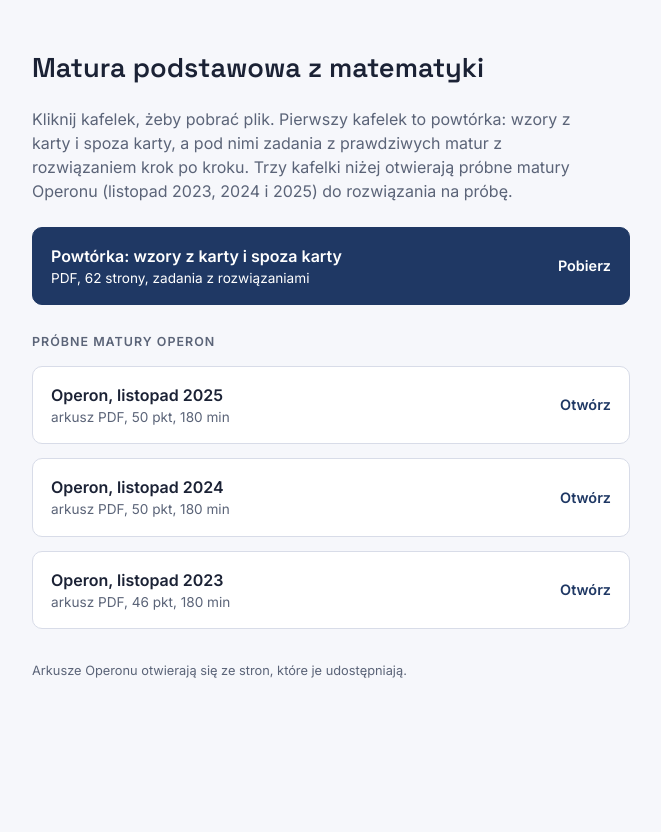
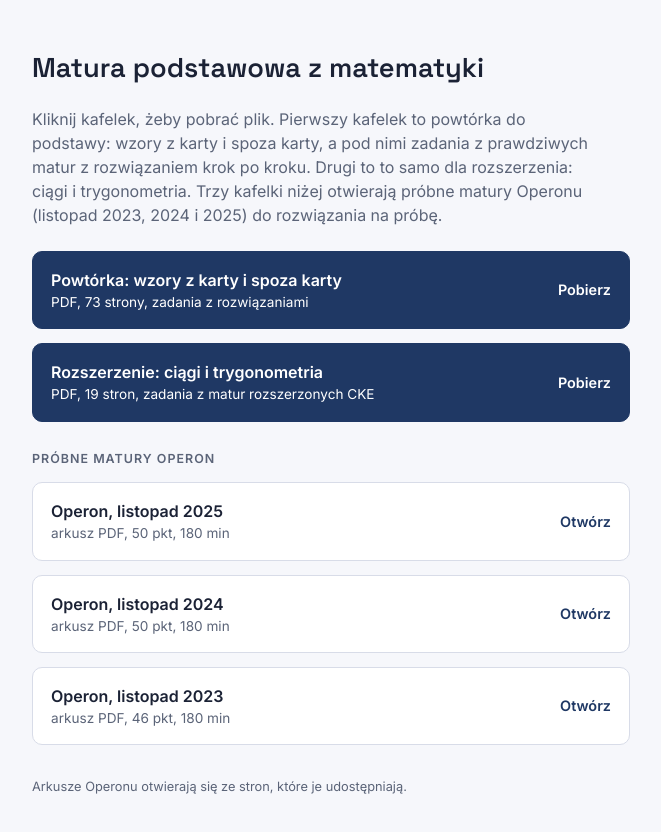
Before and after one commit to fsubdbdbs/stronala, a plain HTML site: page index.html in a window 1280 px wide. Shown: the whole page, without its empty margins (328-989 px from the left). Before the commit the page ends 800 px from the top, so only its background shows below. Drawn offline with Linux system fonts and the light colour scheme.

Commit message:
Add files via upload

```diff
--- a/index.html
+++ b/index.html
@@ -25,10 +25,13 @@ footer{margin-top:18px;color:var(--muted);font-size:.8rem}
 </style>
 </head><body><main>
   <h1>Matura podstawowa z matematyki</h1>
-  <p class="lead">Kliknij kafelek, żeby pobrać plik. Pierwszy kafelek to powtórka: wzory z karty i spoza karty, a pod nimi zadania z prawdziwych matur z rozwiązaniem krok po kroku. Trzy kafelki niżej otwierają próbne matury Operonu (listopad 2023, 2024 i 2025) do rozwiązania na próbę.</p>
+  <p class="lead">Kliknij kafelek, żeby pobrać plik. Pierwszy kafelek to powtórka do podstawy: wzory z karty i spoza karty, a pod nimi zadania z prawdziwych matur z rozwiązaniem krok po kroku. Drugi to to samo dla rozszerzenia: ciągi i trygonometria. Trzy kafelki niżej otwierają próbne matury Operonu (listopad 2023, 2024 i 2025) do rozwiązania na próbę.</p>
 
   <a class="btn main" href="powtorka.pdf" download="Matura_wzory_z_karty_i_spoza_karty.pdf">
-    <span>Powtórka: wzory z karty i spoza karty<small>PDF, 62 strony, zadania z rozwiązaniami</small></span><span class="go">Pobierz</span></a>
+    <span>Powtórka: wzory z karty i spoza karty<small>PDF, 73 strony, zadania z rozwiązaniami</small></span><span class="go">Pobierz</span></a>
+  <a class="btn main" href="rozszerzenie.pdf" download="Rozszerzenie_ciagi_trygonometria.pdf">
+    <span>Rozszerzenie: ciągi i trygonometria<small>PDF, 19 stron, zadania z matur rozszerzonych CKE</small></span><span class="go">Pobierz</span></a>
+
 
   <h2>Próbne matury Operon</h2>
   <a class="btn" href="https://www.matemaks.pl/arkusze/arkusz-2025-listopad-operon-pp.pdf" target="_blank" rel="noopener">
```
Also changed, not shown: 2 other files.
